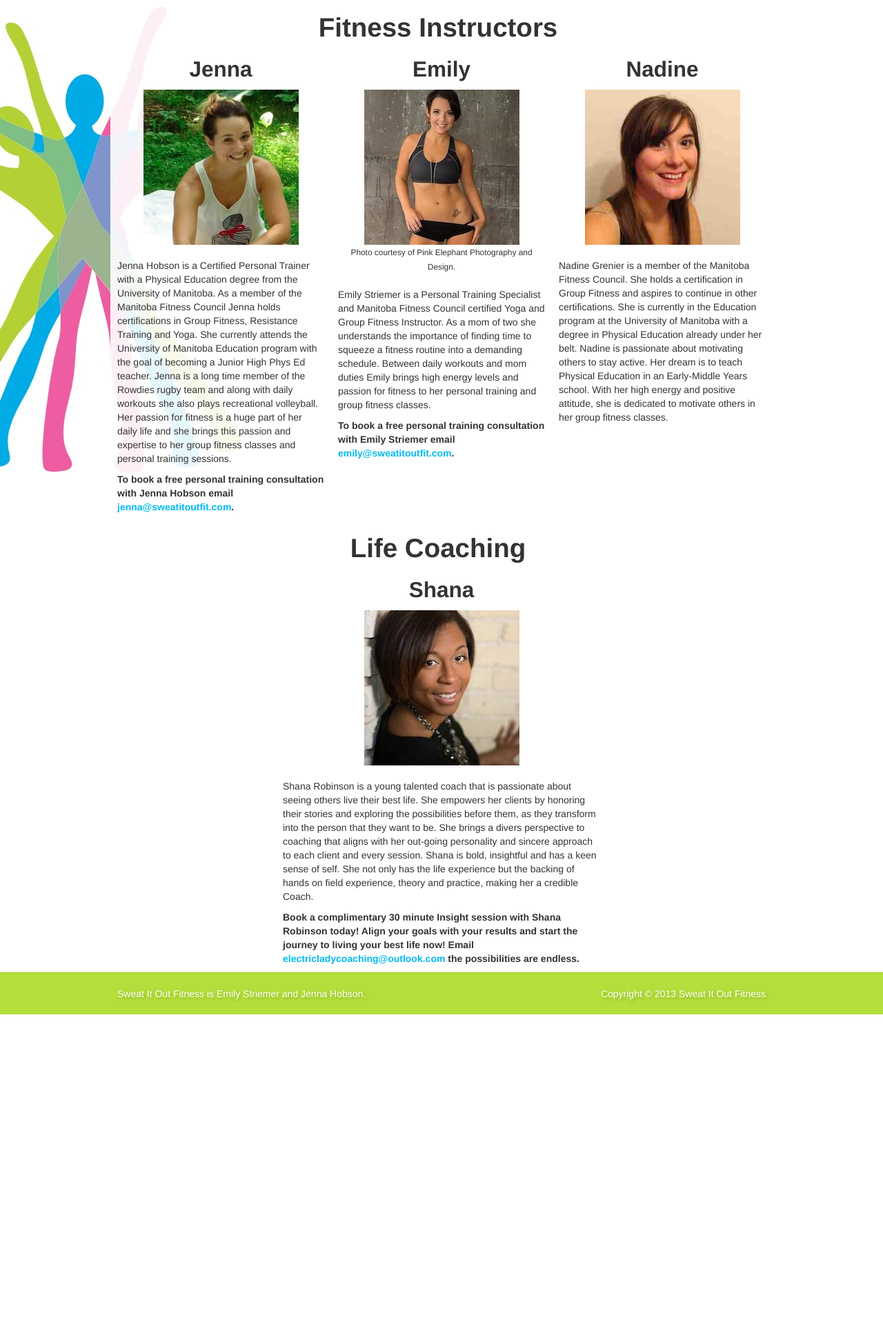
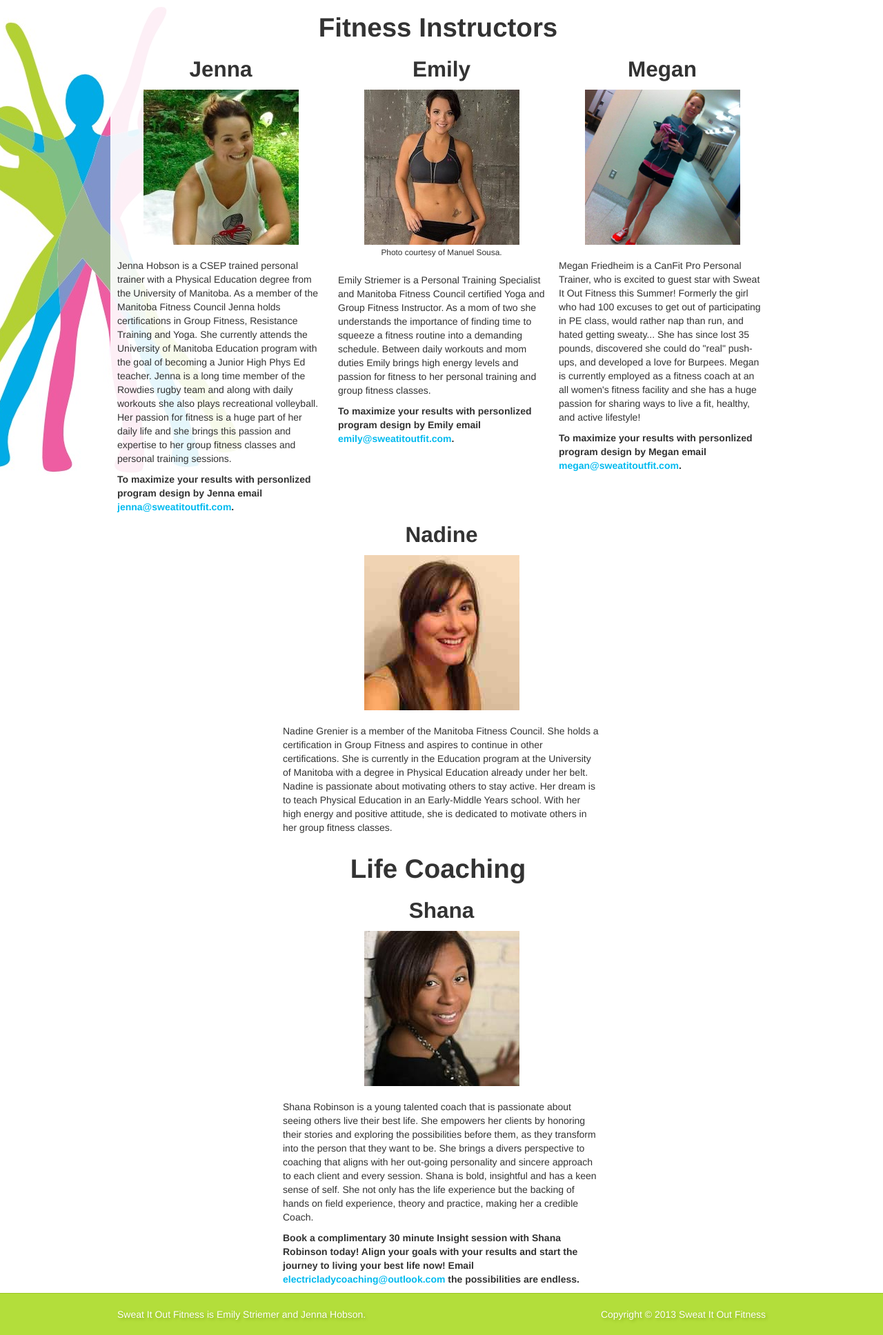
Before and after one commit to mstriemer/sweatitout, a Flask app: page /instructors in a window 1280 px wide. Shown: the part 81-2017 px from the top of the page at 69% size. Before the commit the page ends 1552 px from the top, so only its background shows below. Run offline with Flask 2, Linux system fonts and the light colour scheme.

Commit message:
Add Megan, move Nadine update training blurb to program design

```diff
--- a/templates/instructors.html
+++ b/templates/instructors.html
@@ -8,9 +8,9 @@
         <div class="instructor-photo">
             <img height="225" width="225" src="/static/images/Jenna.jpg">
         </div>
-        <div class="bio">Jenna Hobson is a Certified Personal Trainer with a Physical Education degree from the University of Manitoba. As a member of the Manitoba Fitness Council Jenna holds certifications in Group Fitness, Resistance Training and Yoga. She currently attends the University of Manitoba Education program with the goal of becoming a Junior High Phys Ed teacher. Jenna is a long time member of the Rowdies rugby team and along with daily workouts she also plays recreational volleyball. Her passion for fitness is a huge part of her daily life and she brings this passion and expertise to her group fitness classes and personal training sessions.</div>
+        <div class="bio">Jenna Hobson is a CSEP trained personal trainer with a Physical Education degree from the University of Manitoba. As a member of the Manitoba Fitness Council Jenna holds certifications in Group Fitness, Resistance Training and Yoga. She currently attends the University of Manitoba Education program with the goal of becoming a Junior High Phys Ed teacher. Jenna is a long time member of the Rowdies rugby team and along with daily workouts she also plays recreational volleyball. Her passion for fitness is a huge part of her daily life and she brings this passion and expertise to her group fitness classes and personal training sessions.</div>
         <div class="book-consultation">
-            To book a free personal training consultation with Jenna Hobson email
+            To maximize your results with personlized program design by Jenna email
             <a href="mailto:jenna@sweatitoutfit.com">jenna@sweatitoutfit.com</a>.
         </div>
     </div>
@@ -19,15 +19,28 @@
         <div class="instructor-photo">
             <img height="225" width="225" src="/static/images/Emily-2014-09-21.jpg">
             <br>
-            <small>Photo courtesy of Pink Elephant Photography and Design.</small>
+            <small>Photo courtesy of Manuel Sousa.</small>
         </div>
         <div class="bio">Emily Striemer is a Personal Training Specialist and Manitoba Fitness Council certified Yoga and Group Fitness Instructor. As a mom of two she understands the importance of finding time to squeeze a fitness routine into a demanding schedule. Between daily workouts and mom duties Emily brings high energy levels and passion for fitness to her personal training and group fitness classes.</div>
         <div class="book-consultation">
-            To book a free personal training consultation with Emily Striemer email
+            To maximize your results with personlized program design by Emily email
             <a href="mailto:emily@sweatitoutfit.com">emily@sweatitoutfit.com</a>.
         </div>
     </div>
     <div class="instructor">
+        <h2>Megan</h2>
+        <div class="instructor-photo">
+            <img height="225" width="225" src="/static/images/Megan.png">
+        </div>
+        <div class="bio">Megan Friedheim is a CanFit Pro Personal Trainer, who is excited to guest star with Sweat It Out Fitness this Summer! Formerly the girl who had 100 excuses to get out of participating in PE class, would rather nap than run, and hated getting sweaty... She has since lost 35 pounds, discovered she could do "real" push-ups, and developed a love for Burpees. Megan is currently employed as a fitness coach at an all women's fitness facility and she has a huge passion for sharing ways to live a fit, healthy, and active lifestyle!</div>
+        <div class="book-consultation">
+            To maximize your results with personlized program design by Megan email
+            <a href="mailto:megan@sweatitoutfit.com">megan@sweatitoutfit.com</a>.
+        </div>
+    </div>
+</div>
+<div class="instructors">
+    <div class="instructor instructor-single">
         <h2>Nadine</h2>
         <div class="instructor-photo">
             <img height="225" width="225" src="/static/images/Nadine.jpg">
```
